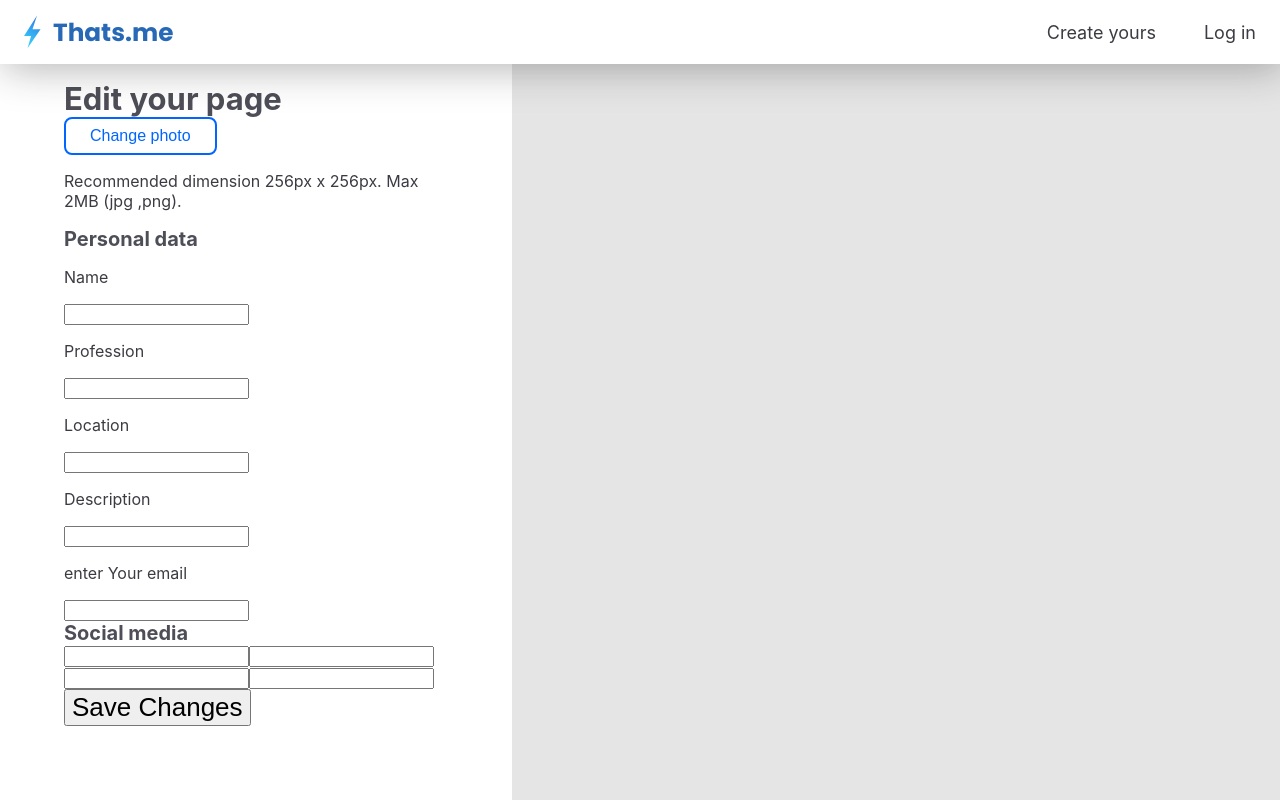
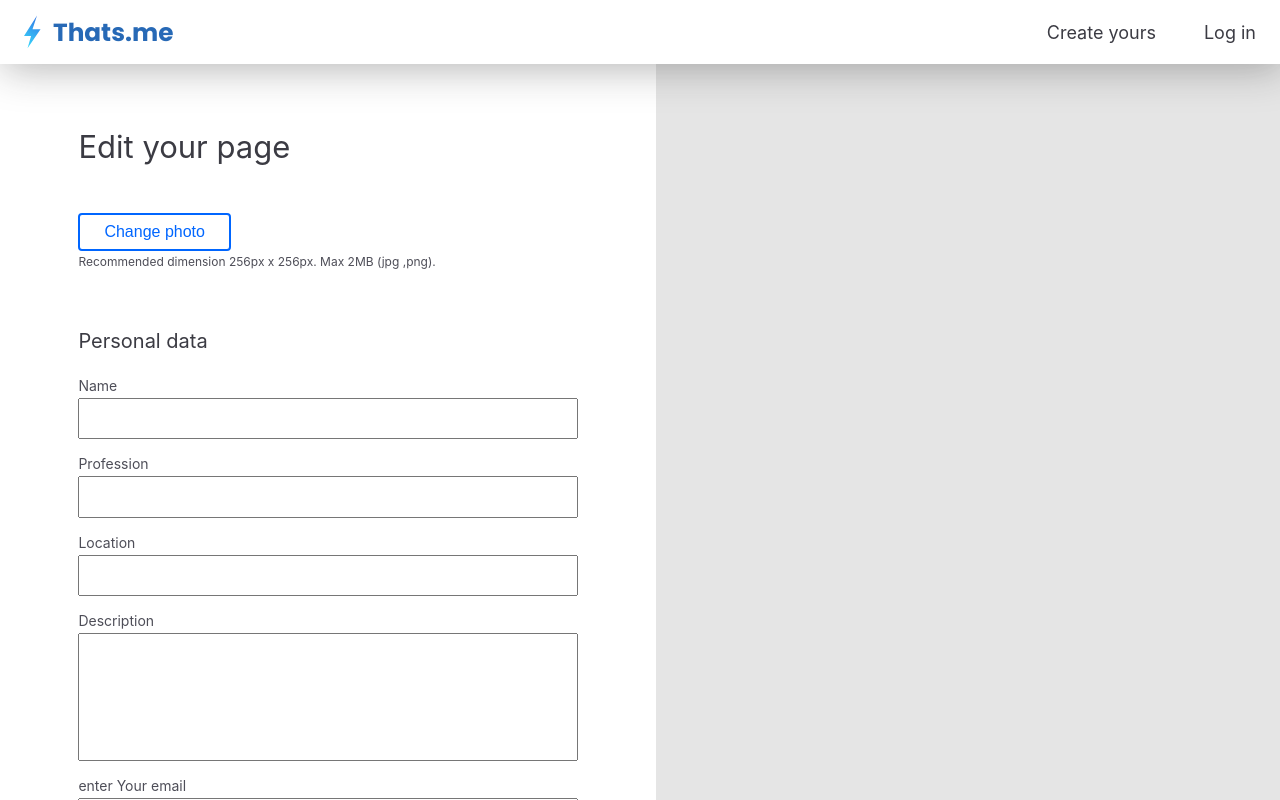
Before and after one commit to CodersCamp2021/team-dg-project-2, a React (Vite) app: page /dashboard-view in a window 1280 px wide. Built offline with nearby package versions, Linux system fonts and the light colour scheme.

Commit message:
styled info editing dashboard according to Navro's design

```diff
--- a/src/components/InfoEditingDashboard.jsx
+++ b/src/components/InfoEditingDashboard.jsx
@@ -19,43 +19,89 @@ const InfoEditingDashboard = () => {
   return (
     <div className="dashboard">
       <div className="dashboard__content">
-        <h3>Edit your page</h3>
-        <button className="dashboard__content__button-change-photo" type="button">
+        <h3 className="dashboard__content__h3">Edit your page</h3>
+        <button className="dashboard__content__button dashboard__content__button-change--photo" type="button">
           Change photo
         </button>
-        <p className="caption">Recommended dimension 256px x 256px. Max 2MB (jpg ,png).</p>
+        <p className="dashboard__content__p dashboard__content__p--photo-dimensions">
+          Recommended dimension 256px x 256px. Max 2MB (jpg ,png).
+        </p>
 
-        <h5>Personal data</h5>
+        <h5 className="dashboard__content__h5 dashboard__content__h5--section-divider">Personal data</h5>
 
-        <p className="caption">Name</p>
-        <input type="text" value={name} onChange={(e) => setName(e.target.value)} />
+        <p className="dashboard__content__p dashboard__content__p--input-names margin-top-0">Name</p>
+        <input
+          className="dashboard__content__input"
+          type="text"
+          value={name}
+          onChange={(e) => setName(e.target.value)}
+        />
 
-        <p className="caption">Profession</p>
-        <input type="text" value={profession} onChange={(e) => setProfession(e.target.value)} />
+        <p className="dashboard__content__p dashboard__content__p--input-names">Profession</p>
+        <input
+          className="dashboard__content__input"
+          type="text"
+          value={profession}
+          onChange={(e) => setProfession(e.target.value)}
+        />
 
-        <p className="caption">Location</p>
-        <input type="text" value={location} onChange={(e) => setLocation(e.target.value)} />
+        <p className="dashboard__content__p dashboard__content__p--input-names">Location</p>
+        <input
+          className="dashboard__content__input"
+          type="text"
+          value={location}
+          onChange={(e) => setLocation(e.target.value)}
+        />
 
-        <p className="caption">Description</p>
-        <input type="text" value={description} onChange={(e) => setDescription(e.target.value)} />
+        <p className="dashboard__content__p dashboard__content__p--input-names">Description</p>
+        <textarea
+          className="dashboard__content__input dashboard__content__input--text-area"
+          type="text"
+          value={description}
+          onChange={(e) => setDescription(e.target.value)}
+        />
 
-        <p className="caption">enter Your email</p>
-        <input type="text" value={email} onChange={(e) => setEmail(e.target.value)} />
+        <p className="dashboard__content__p dashboard__content__p--input-names">enter Your email</p>
+        <input
+          className="dashboard__content__input"
+          type="text"
+          value={email}
+          onChange={(e) => setEmail(e.target.value)}
+        />
 
-        <h5>Social media</h5>
-        <input type="text" value={twitterLink} onChange={(e) => setTwitterLink(e.target.value)} />
+        <h5 className="dashboard__content__h5 dashboard__content__h5--section-divider">Social media</h5>
 
-        <input type="text" value={linkedInLink} onChange={(e) => setLinkedInLink(e.target.value)} />
+        <input
+          className="dashboard__content__input dashboard__content__input--social-media"
+          type="text"
+          value={twitterLink}
+          onChange={(e) => setTwitterLink(e.target.value)}
+        />
 
-        <input type="text" value={youTubeLink} onChange={(e) => setYouTubeLink(e.target.value)} />
+        <input
+          className="dashboard__content__input dashboard__content__input--social-media"
+          type="text"
+          value={linkedInLink}
+          onChange={(e) => setLinkedInLink(e.target.value)}
+        />
 
-        <input type="text" value={gitHubLink} onChange={(e) => setGitHubLink(e.target.value)} />
+        <input
+          className="dashboard__content__input dashboard__content__input--social-media"
+          type="text"
+          value={youTubeLink}
+          onChange={(e) => setYouTubeLink(e.target.value)}
+        />
 
-        <div>
-          <button className="dashboard__content__button-save-changes" type="button">
-            Save Changes
-          </button>
-        </div>
+        <input
+          className="dashboard__content__input dashboard__content__input--social-media"
+          type="text"
+          value={gitHubLink}
+          onChange={(e) => setGitHubLink(e.target.value)}
+        />
+
+        <button className="dashboard__content__button dashboard__content__button-save-changes" type="button">
+          Save Changes
+        </button>
       </div>
     </div>
   );
--- a/src/styles/InfoEditingDashboard.css
+++ b/src/styles/InfoEditingDashboard.css
@@ -10,12 +10,13 @@
 }
 
 .dashboard {
-  width: 40vw;
+  width: 41rem;
   height: 92vh;
   background-color: white;
   display: flex;
-  justify-content: center;
-  padding: 1rem;
+  flex-direction: column;
+  align-items: center;
+  padding: 4rem 1rem 2rem;
   margin: 0;
   overflow-y: scroll;
 }
@@ -23,22 +24,95 @@
 .dashboard__content {
   width: 80%;
   text-align: left;
+  display: flex;
+  flex-direction: column;
 }
 
-.dashboard__content__button-change-photo {
-  padding: 0px;
+.dashboard__content__h3 {
+  color: var(--color-black700);
+  font-weight: 400;
+  margin-bottom: 3rem;
+}
+
+.dashboard__content__button {
+  transition: 0.3s;
+  border-radius: 0.25rem;
+}
+
+.dashboard__content__button:hover {
+  cursor: pointer;
+}
+
+.dashboard__content__button-change--photo {
+  align-self: flex-start;
   padding: 0.5rem 1.5rem;
+  margin-bottom: 0;
   font-weight: 500;
   font-size: var(--font-sizeBody3);
   color: var(--color-btnBcg);
   background-color: var(--color-btn);
   border: 2px solid var(--color-btnBcg);
-  border-radius: 0.5rem;
-  transition: 0.3s;
 }
 
-.dashboard__content__button-change-photo:hover {
+.dashboard__content__button-change--photo:hover {
   color: var(--color-btn);
   background-color: var(--color-btnBcg);
-  cursor: pointer;
 }
+
+.dashboard__content__p {
+  color: var(--color-black600);
+}
+
+.dashboard__content__p--photo-dimensions {
+  font-size: var(--font-sizeLabel2);
+  margin-top: 0.2rem;
+}
+
+.dashboard__content__h5 {
+  color: var(--color-black700);
+  font-size: var(--font-sizeBody1);
+  font-weight: 400;
+}
+
+.dashboard__content__h5--section-divider {
+  margin-top: 3rem;
+  margin-bottom: 1.5rem;
+}
+
+.dashboard__content__p--input-names {
+  font-size: var(--font-sizeLabel1);
+  margin-top: 1rem;
+  margin-bottom: 0.25rem;
+}
+
+.margin-top-0 {
+  margin-top: 0;
+}
+
+.dashboard__content__input {
+  font-size: var(--font-sizeBody3);
+  color: var(--color-black600);
+  padding: 0.6rem 1rem;
+  width: 100%;
+}
+
+.dashboard__content__input--text-area {
+  height: 8rem;
+  font-family: -apple-system, BlinkMacSystemFont, 'Roboto', sans-serif;
+  resize: none;
+}
+
+.dashboard__content__input--social-media {
+  margin-bottom: 1rem;
+}
+
+.dashboard__content__button-save-changes {
+  align-self: flex-end;
+  padding: 0.75rem 3rem;
+  margin-top: 0.5rem;
+  font-weight: 600;
+  font-size: var(--font-sizeBody2);
+  color: var(--color-btn);
+  background-color: var(--color-btnBcg);
+  border: 2px solid var(--color-btnBcg);
+}
```
